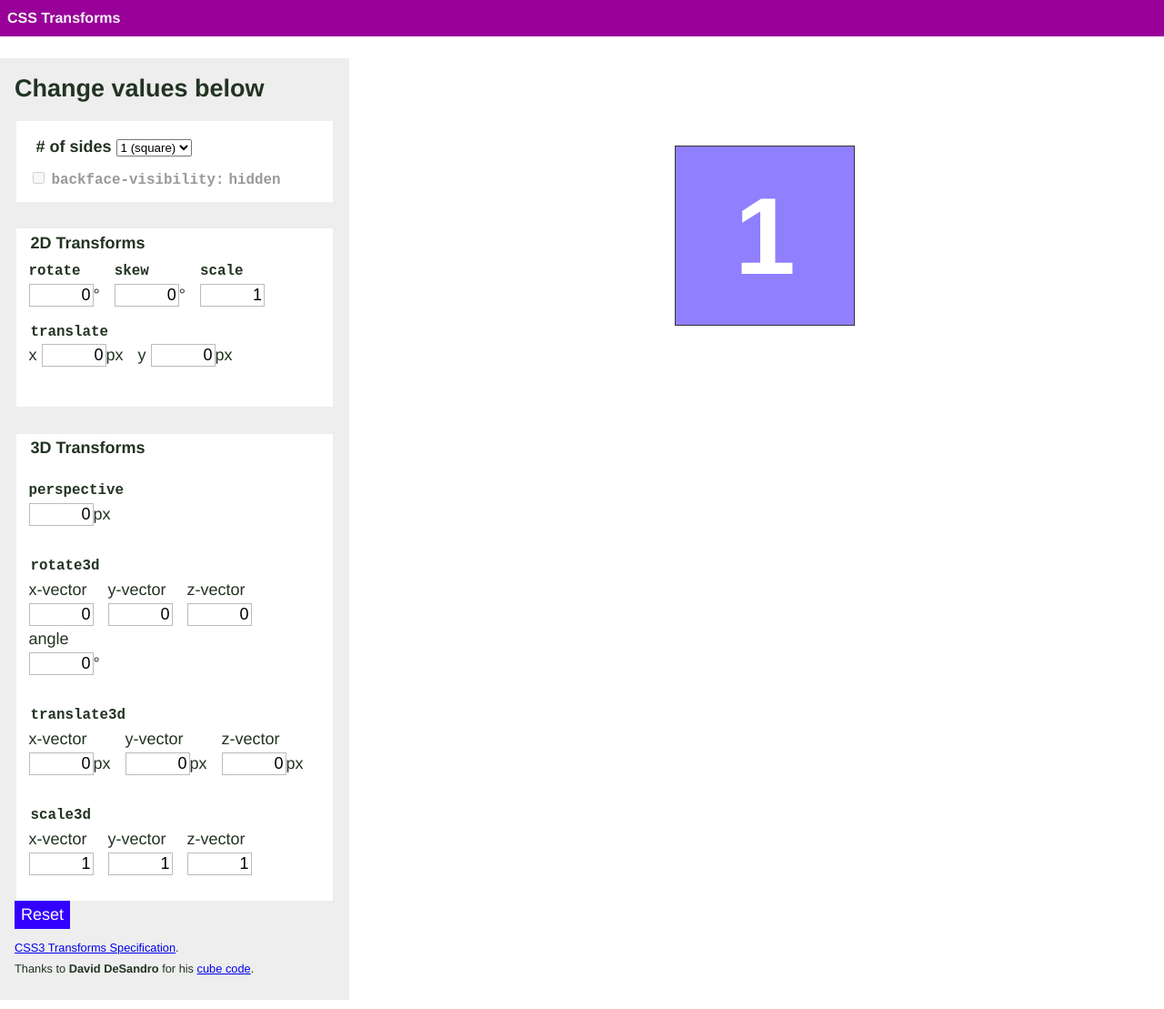
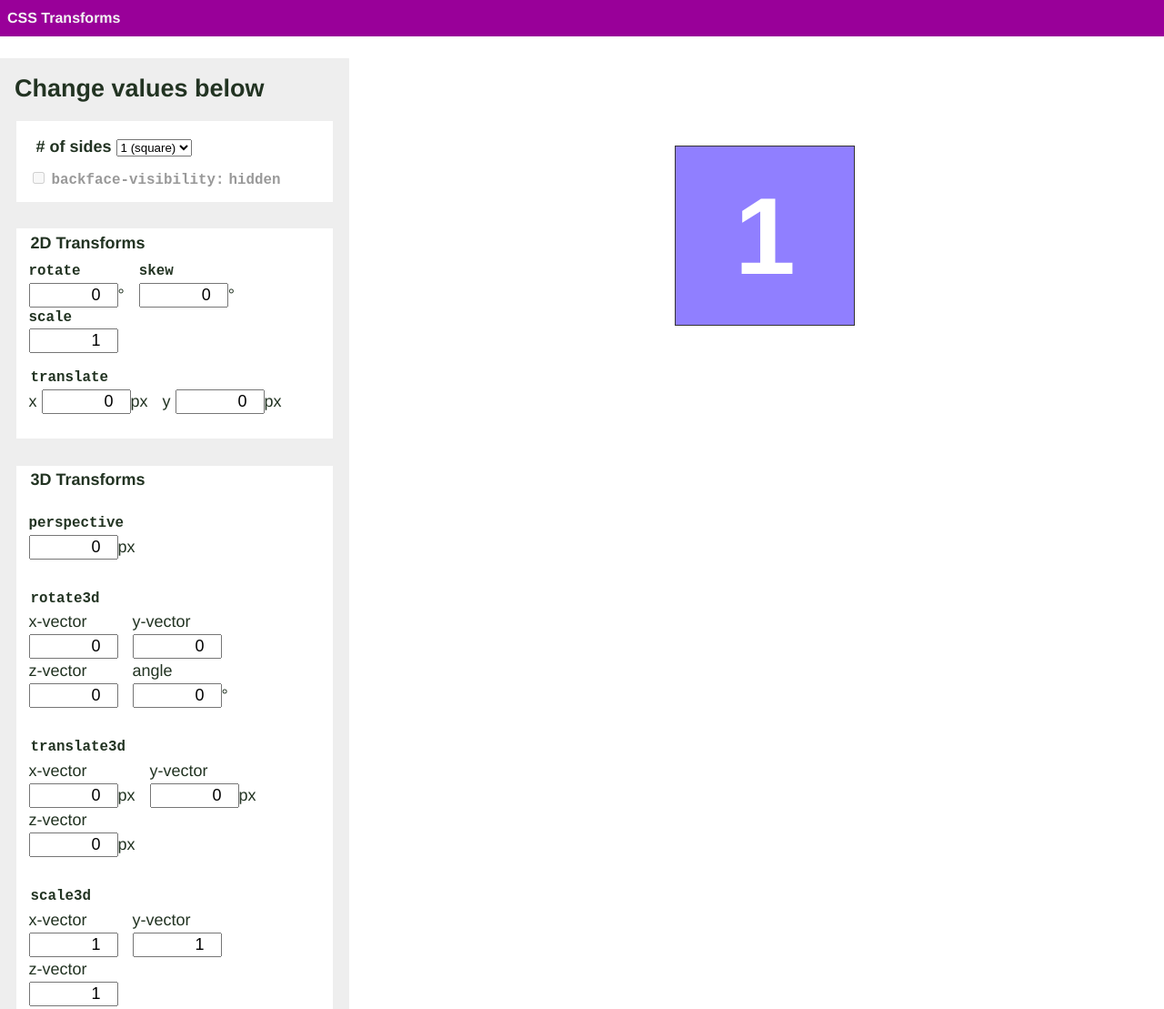
Before and after one commit to webinista/Intro-to-CSS-Transitions-Transforms, a plain HTML site: page demos/cube/index.html in a window 1280 px wide. Shown: the top 1109 px of the page at 91% size. Drawn offline with Linux system fonts and the light colour scheme.

Commit message:
Changing text input types to numbers.

```diff
--- a/demos/cube/index.html
+++ b/demos/cube/index.html
@@ -63,7 +63,7 @@
 
     .mono,code{font-family: monospace; font-size:.99rem; font-weight:bold}
 
-    input[type=text]{font-size:inherit;}
+    input[type=number]{font-size:inherit; width:5em;}
 
     .txtright{text-align:right;}
 
@@ -208,6 +208,7 @@
       width: 100%;
       height: 100%;
       position: absolute;
+      pointer-events: none; /* Prevents it from intercepting mouse events */
       -webkit-transform-style: preserve-3d;
          -moz-transform-style: preserve-3d;
           -ms-transform-style: preserve-3d;
@@ -342,28 +343,28 @@
           <legend class="trigger">2D Transforms</legend>
             <p>
                 <label for="rotate" class="text mono">rotate</label>
-                <input type="text" id="rotate" name="rotate" value="0" size="4" maxlength="5" class="txtright">&deg;
+                <input type="number" step="1" id="rotate" name="rotate" value="0" size="4" maxlength="5" class="txtright">&deg;
             </p>
 
             <p>
                 <label for="skew" class="text mono">skew</label>
-                <input type="text" id="skew" name="skew" value="0" size="4" maxlength="5" class="txtright">&deg;
+                <input type="number" step="1" id="skew" name="skew" value="0" size="4" maxlength="5" class="txtright">&deg;
             </p>
 
             <p>
                 <label for="scale" class="text mono">scale</label>
-                <input type="text" id="scale" name="scale" value="1" size="4" maxlength="5" class="txtright">
+                <input type="number" step="1" id="scale" name="scale" value="1" size="4" maxlength="5" class="txtright">
             </p>
 
             <fieldset id="translate">
                 <legend class="mono unbold">translate</legend>
                 <p>
                     <label for="translatex">x</label>
-                    <input type="text" id="translatex" name="scale" value="0" size="4" maxlength="5" class="txtright">px
+                    <input type="number" step="1" id="translatex" name="scale" value="0" size="4" maxlength="5" class="txtright">px
                 </p>
                 <p>
                     <label for="translatey">y</label>
-                    <input type="text" id="translatey" name="scale" value="0" size="4" maxlength="5" class="txtright">px
+                    <input type="number" step="1" id="translatey" name="scale" value="0" size="4" maxlength="5" class="txtright">px
                 </p>
             </fieldset>
         </fieldset>
@@ -373,7 +374,7 @@
            <fieldset id="perspv">
                <p>
                     <label for="per" class="text mono">perspective</label>
-                    <input type="text" id="per" name="per" value="0" size="4" maxlength="5" class="txtright">px
+                    <input type="number" step="1" id="per" name="per" value="0" size="4" maxlength="5" class="txtright">px
                </p>
 
 
@@ -383,19 +384,19 @@
                 <legend class="mono">rotate3d</legend>
                 <p>
                     <label for="rx" class="text">x-vector</label>
-                    <input type="text" id="rx" name="rx" value="0" size="4" maxlength="5" class="txtright">
+                    <input type="number" step="1" id="rx" name="rx" value="0" size="4" maxlength="5" class="txtright">
                 </p>
                 <p>
                     <label for="ry" class="text">y-vector</label>
-                    <input type="text" id="ry" name="ry" value="0" size="4" maxlength="5" class="txtright">
+                    <input type="number" step="1" id="ry" name="ry" value="0" size="4" maxlength="5" class="txtright">
                 </p>
                 <p>
                     <label for="rz" class="text">z-vector</label>
-                    <input type="text" id="rz" name="rz" value="0" size="4" maxlength="5" class="txtright">
+                    <input type="number" step="1" id="rz" name="rz" value="0" size="4" maxlength="5" class="txtright">
                 </p>
                 <p>
                     <label for="ra" class="text">angle</label>
-                    <input type="text" id="ra" name="ra" value="0" size="4" maxlength="5" class="txtright">&deg;
+                    <input type="number" step="1" id="ra" name="ra" value="0" size="4" maxlength="5" class="txtright">&deg;
                 </p>
            </fieldset>
 
@@ -403,15 +404,15 @@
                 <legend class="mono">translate3d</legend>
                 <p>
                     <label for="tx" class="text">x-vector</label>
-                    <input type="text" id="tx" name="tx" value="0" size="4" maxlength="5" class="txtright">px
+                    <input type="number" step="1" id="tx" name="tx" value="0" size="4" maxlength="5" class="txtright" step="1">px
                 </p>
                 <p>
                     <label for="ty" class="text">y-vector</label>
-                    <input type="text" id="ty" name="ty" value="0" size="4" maxlength="5" class="txtright">px
+                    <input type="number" step="1" id="ty" name="ty" value="0" size="4" maxlength="5" class="txtright">px
                 </p>
                 <p>
                     <label for="tz" class="text">z-vector</label>
-                    <input type="text" id="tz" name="tz" value="0" size="4" maxlength="5" class="txtright">px
+                    <input type="number" step="1" id="tz" name="tz" value="0" size="4" maxlength="5" class="txtright">px
                 </p>
            </fieldset>
 
@@ -419,15 +420,15 @@
                 <legend class="mono">scale3d</legend>
                 <p>
                     <label for="sx" class="text">x-vector</label>
-                    <input type="text" id="sx" name="sx" value="1" size="4" maxlength="5" class="txtright">
+                    <input type="number" step="1" id="sx" name="sx" value="1" size="4" maxlength="5" class="txtright">
                 </p>
                 <p>
                     <label for="sy" class="text">y-vector</label>
-                    <input type="text" id="sy" name="sy" value="1" size="4" maxlength="5" class="txtright">
+                    <input type="number" step="1" id="sy" name="sy" value="1" size="4" maxlength="5" class="txtright">
                 </p>
                 <p>
                     <label for="sz" class="text">z-vector</label>
-                    <input type="text" id="sz" name="sz" value="1" size="4" maxlength="5" class="txtright">
+                    <input type="number" step="1" id="sz" name="sz" value="1" size="4" maxlength="5" class="txtright">
                 </p>
            </fieldset>
 
```
